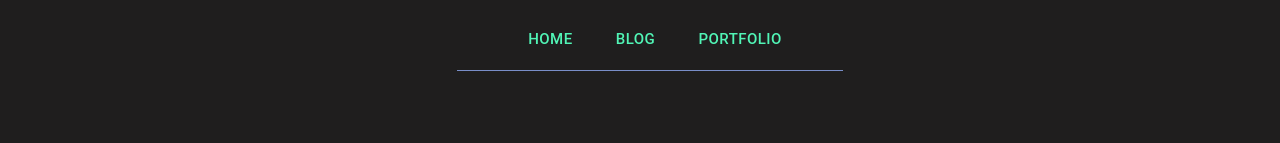
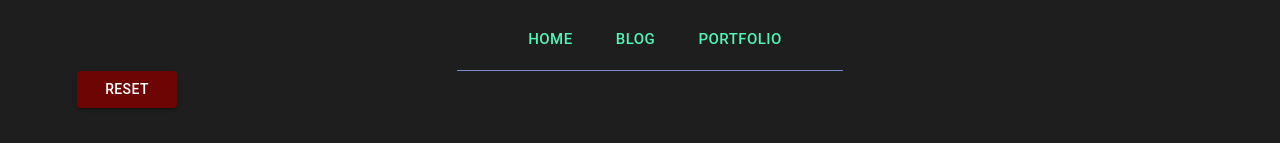
Before and after one commit to weacool/my-blog, a React (Vite) app: page /portfolio/chopsticks/1 in a window 1280 px wide. Shown: the top 143 px of the page. Built offline with nearby package versions, Linux system fonts and the light colour scheme; no server answers.

Commit message:
Update index.css

```diff
--- a/src/Chopsticks/index.css
+++ b/src/Chopsticks/index.css
@@ -51,7 +51,7 @@
 .switchbutton {
   width: 50px;
   margin-right: -300px;
-  margin-left: 175px;
+  margin-left: 100px;
 }
 
 .round-button {
@@ -84,7 +84,7 @@
 
 .reset-button {
   position: relative;
-  right: 600px;
+  right: 400px;
   width: 100px;
 }
 
@@ -103,7 +103,7 @@
 
 .layout3 {
   position: absolute;
-  right: 4%;
+  right: 3%;
   top: 25%;
   display: flex;
   align-items: center;
```
